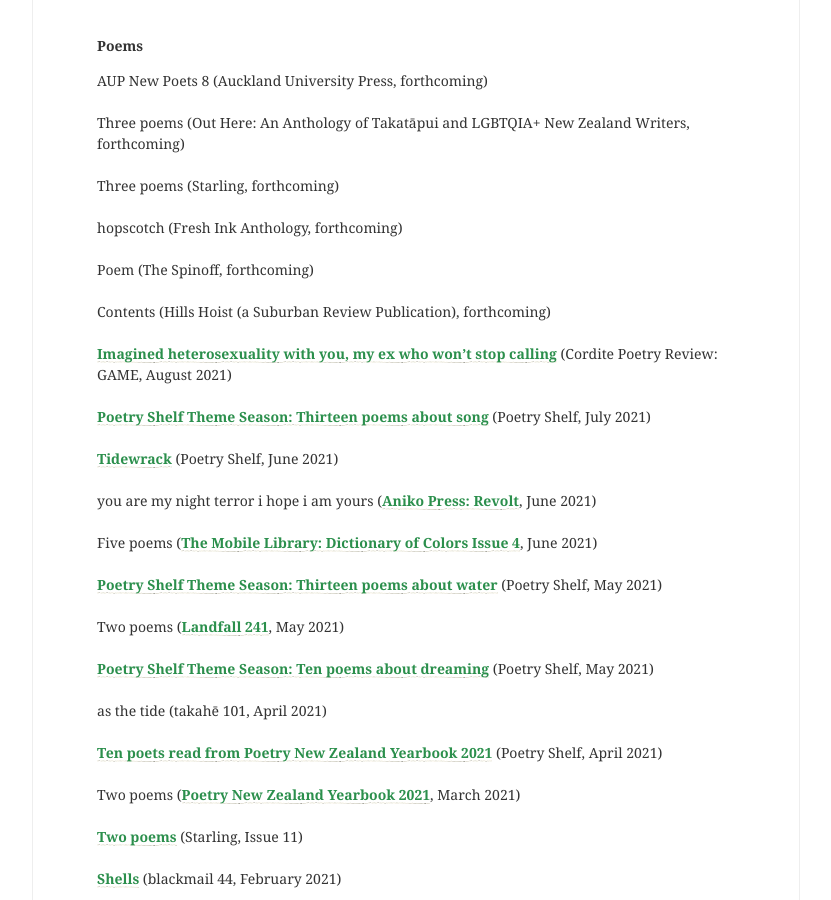
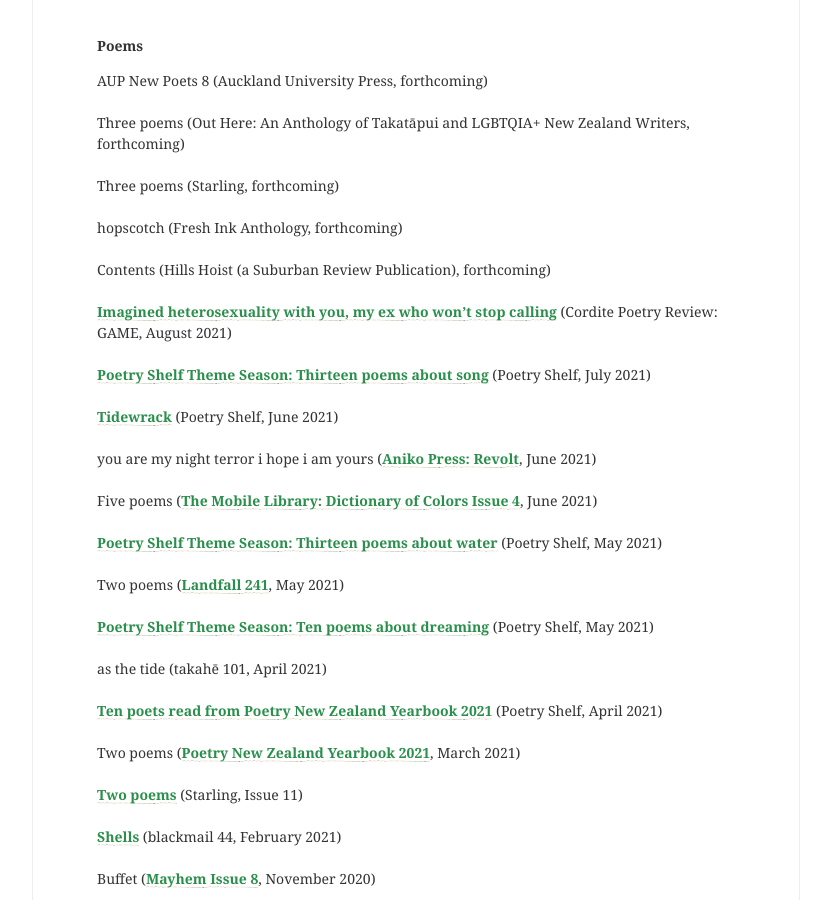
Before and after one commit to lilyholloway/lilyholloway.github.io, a Jekyll site: the page built from cv.md, in a window 1280 px wide and 900 px high, scrolled down 406 px. Shown: the whole window, without its empty margins (224-1055 px from the left). Built offline with Jekyll 4.4.1, drawn with Linux system fonts in a browser that asks for light colours; nearby versions of some CDN libraries.

Commit message:
Update cv.md

```diff
--- a/cv.md
+++ b/cv.md
@@ -13,8 +13,6 @@
 Three poems (Starling, forthcoming)<br>
 <br>
 hopscotch (Fresh Ink Anthology, forthcoming)<br>
-<br>
-Poem (The Spinoff, forthcoming)<br>
 <br>
 Contents (Hills Hoist (a Suburban Review Publication), forthcoming)<br>
 <br>
```
